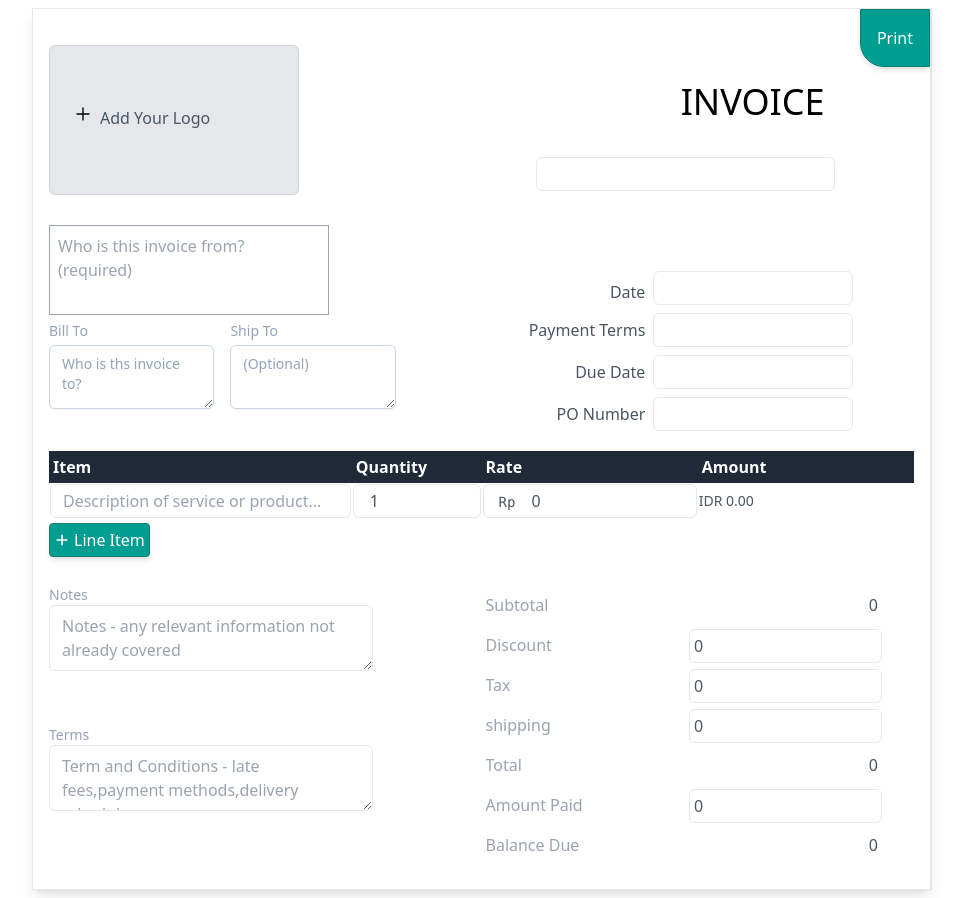
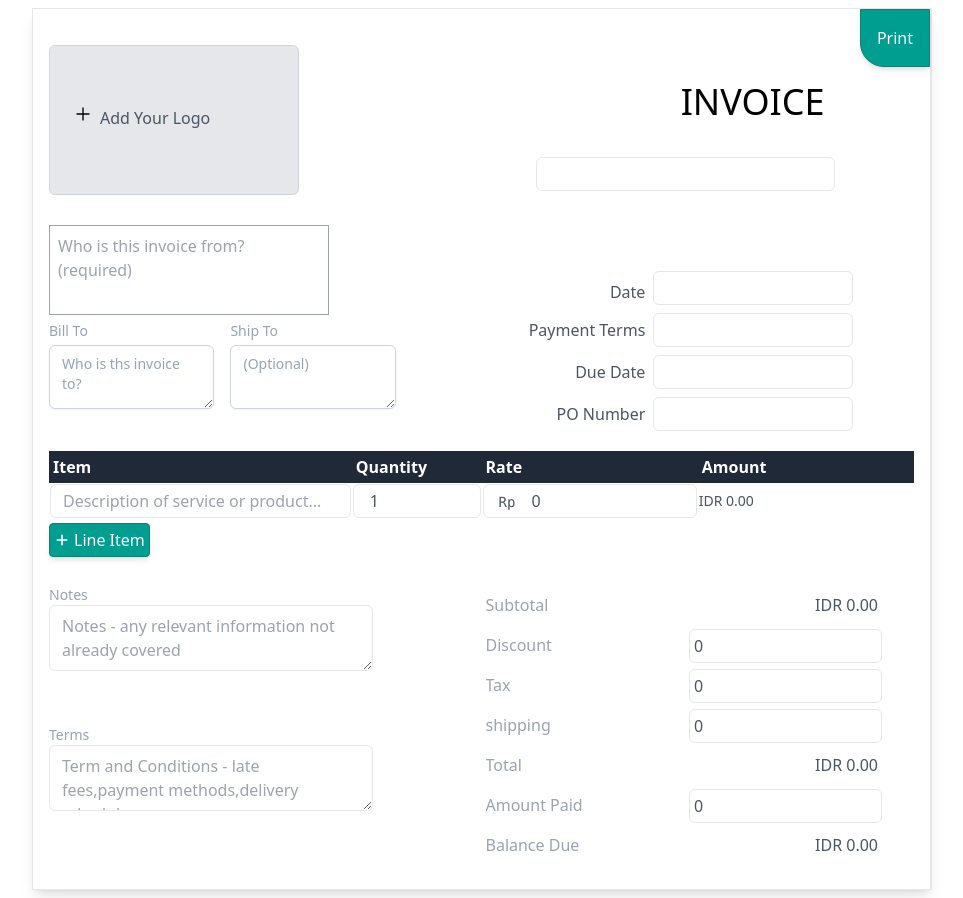
Before and after one commit to yahoogm/invoice-generator, a React (Create React App) app: page / in a window 1280 px wide. Shown: the whole page, without its empty margins (158-1121 px from the left). Built offline with nearby package versions, Linux system fonts and the light colour scheme; the HTML template or start-up script is replaced by a standard one.

Commit message:
perbaiki currency

```diff
--- a/src/components/footer/Footer.jsx
+++ b/src/components/footer/Footer.jsx
@@ -2,7 +2,7 @@ import { useState } from "react"
 import Sidebar from "../footer/Sidebar"
 import Total from "../footer/Total"
 
-const Footer = ({ subtotal, notes, terms, setNotes, setTerms }) => {
+const Footer = ({ subtotal, notes, terms, setNotes, setTerms, toCurrency }) => {
   const [discount, setDiscount] = useState(0)
   const [payment, setPayment] = useState(0)
   const [tax, setTax] = useState(0)
@@ -22,13 +22,13 @@ const Footer = ({ subtotal, notes, terms, setNotes, setTerms }) => {
         </div>
 
         <div className="mt-2 mb-2 w-full">
-          <Total inputtext={"Subtotal"} value={subtotal} style={{ borderWidth: 0, boxShadow: "none", textAlign: "right" }} />
+          <Total inputtext={"Subtotal"} value={toCurrency(subtotal, "IDR")} style={{ borderWidth: 0, boxShadow: "none", textAlign: "right" }} />
           <Total inputtext={"Discount"} onChange={(e) => setDiscount(e.target.value)} value={discount} />
           <Total inputtext={"Tax"} onChange={(e) => setTax(e.target.value)} value={tax} />
           <Total inputtext={"shipping"} onChange={(e) => setPayment(e.target.value)} value={payment} />
-          <Total inputtext={"Total"} value={total} style={{ borderWidth: 0, boxShadow: "none", textAlign: "right" }} />
+          <Total inputtext={"Total"} value={toCurrency(total, "IDR")} style={{ borderWidth: 0, boxShadow: "none", textAlign: "right" }} />
           <Total inputtext={"Amount Paid"} onChange={(e) => setPaid(e.target.value)} value={paid} />
-          <Total inputtext={"Balance Due"} value={Number(paid) - total} style={{ borderWidth: 0, boxShadow: "none", textAlign: "right" }} />
+          <Total inputtext={"Balance Due"} value={toCurrency(Number(paid) - total, "IDR")} style={{ borderWidth: 0, boxShadow: "none", textAlign: "right" }} />
         </div>
       </div>
     </>
```
